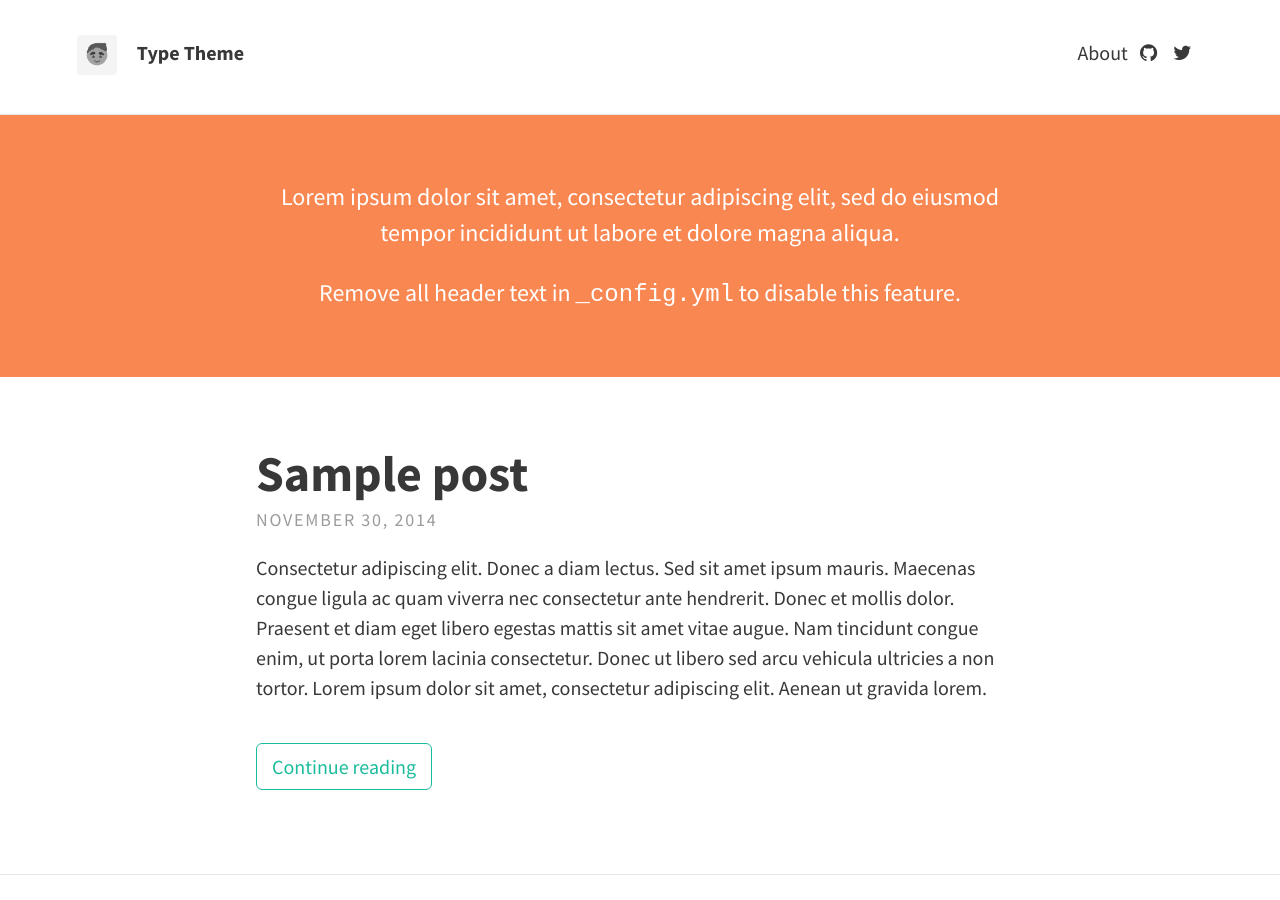
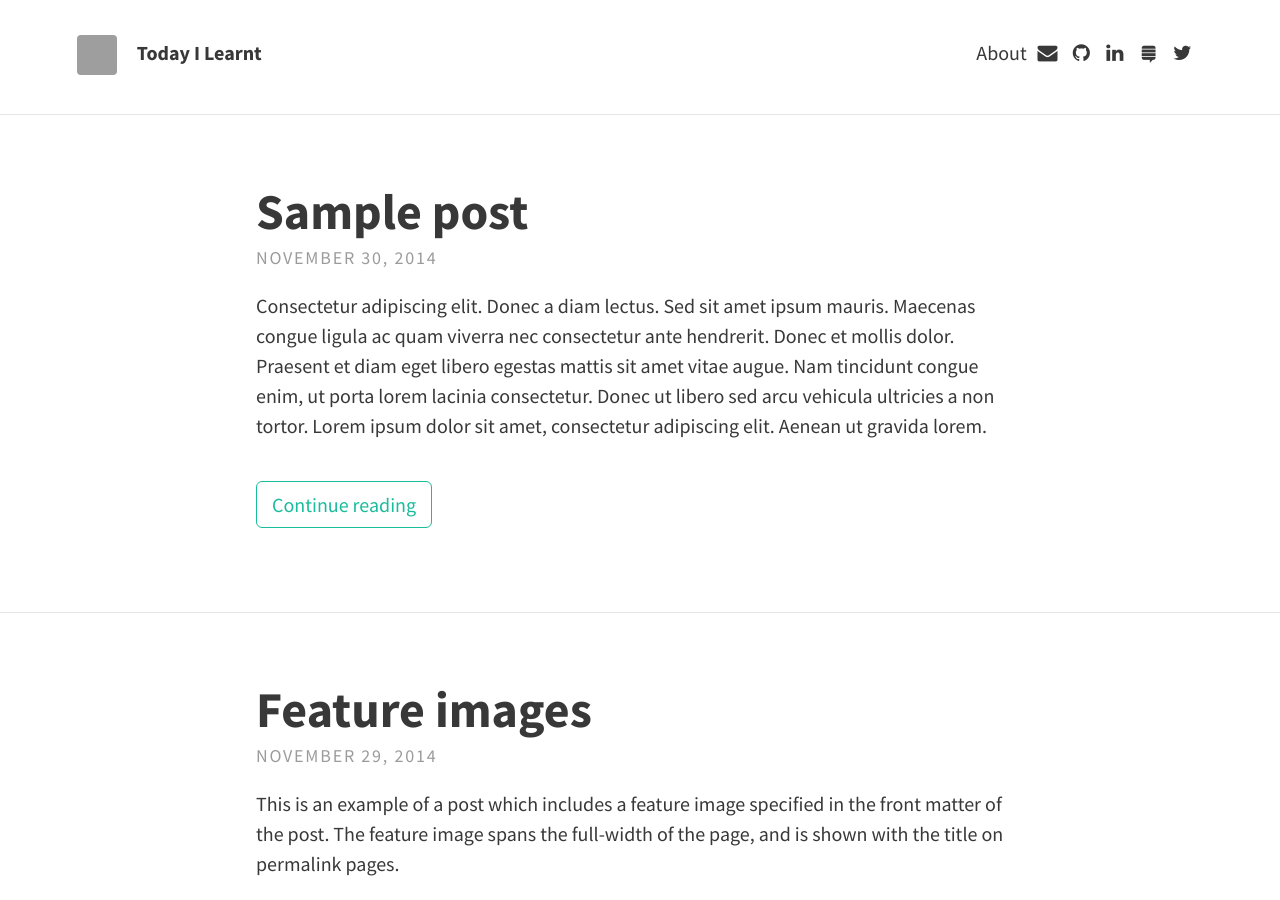
Before and after one commit to elfenlaid/ck3g.github.io, a Jekyll site: the page built from index.html, in a window 1280 px wide and 900 px high. Built offline with Jekyll 4.4.1, drawn with Linux system fonts in a browser that asks for light colours; nearby versions of some CDN libraries; the list of posts is cut into pages by our own code; grey boxes are pictures that could not be loaded.

Commit message:
Change blog settings

```diff
--- a/_config.yml
+++ b/_config.yml
@@ -1,43 +1,37 @@
-# SITE CONFIGURATION
 baseurl: "" # the subpath of your site, e.g. /blog/
-url: "http://example.com" # the base hostname & protocol for your site
+url: "http://ck3g.githib.io"
 
-# THEME-SPECIFIC CONFIGURATION
 theme:
-  # Meta
-  title: Type Theme
+  title: Today I Learnt
   avatar: avatar.png
-  gravatar: # Email MD5 hash
-  description: "A website with blog posts and pages" # used by search engines
+  gravatar: "809ac34c7d3f932baf08bba11c486b9a"
+  description: "A website with blog posts about what I've learnt today"
 
   # Header and footer text
-  header_text: >
-     <p>Lorem ipsum dolor sit amet, consectetur adipiscing elit, sed do eiusmod tempor incididunt ut labore et dolore magna aliqua.</p>
-
-     <p>Remove all header text in <code>_config.yml</code> to disable this feature.</p>
+  # header_text: >
   header_text_feature_image:
   footer_text: >
    Powered by <a href="http://jekyllrb.com">Jekyll</a> with <a href="https://rohanchandra.github.io/project/type/">Type Theme</a>
 
   # Icons
   rss: false
-  email_address: # Full email address, e.g. "sam@example.com"
+  email_address: 'Vitaly.Tatarintsev@gmail.com'
   behance:
   bitbucket:
   dribbble:
   facebook:
   flickr:
-  github: "rohanchandra/type-theme"
+  github: "ck3g"
   google_plus:
   instagram:
-  linkedin:  # Full URL
+  linkedin: 'https://my.linkedin.com/pub/vitaly-tatarintsev/40/aa9/496'
   pinterest:
   reddit:
   soundcloud:
-  stack_exchange:  # Full URL
+  stack_exchange: 'http://stackexchange.com/users/56019/ck3g'
   steam:
   tumblr:
-  twitter: "twitter"
+  twitter: "ck3g"
   wordpress:
   youtube:
 
```
Also changed, not shown: README.md, 1 other file.
